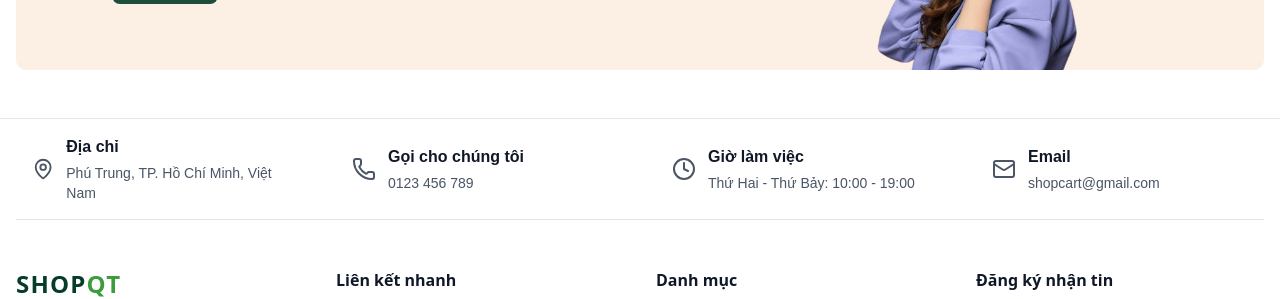
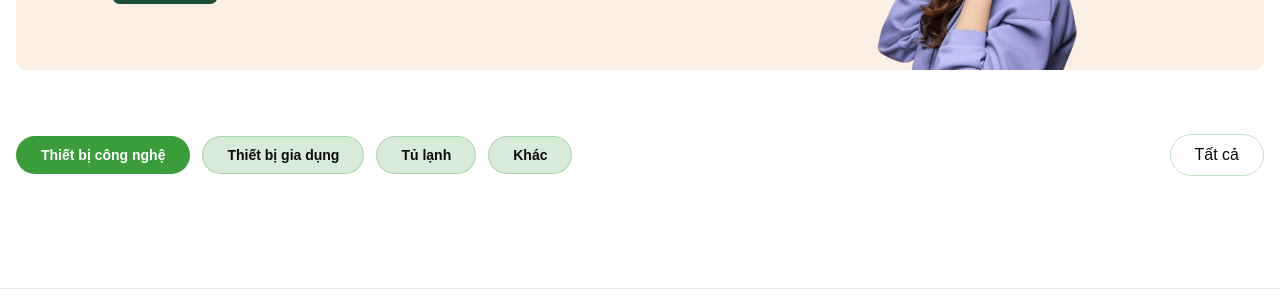
Before and after one commit to QuocTien2k/shop-nextjs, a Next.js app: page / in a window 1280 px wide. Shown: the part 258-557 px from the top of the page. Built offline with nearby package versions, Linux system fonts and the light colour scheme; no server answers.

Commit message:
create,custom section product-tab bar

```diff
--- a/app/(client)/page.tsx
+++ b/app/(client)/page.tsx
@@ -1,10 +1,14 @@
 import Container from "@/components/Container";
 import HomeBanner from "@/components/Section/HomeBanner";
+import ProductGrid from "@/components/Section/ProductGrid";
 
 const Home = () => {
   return (
-    <Container>
+    <Container className="">
       <HomeBanner />
+      <div className="py-16">
+        <ProductGrid />
+      </div>
     </Container>
   );
 };
--- /dev/null
+++ b/components/Section/HomeTabBar.tsx
@@ -0,0 +1,41 @@
+import { productType } from "@/constants/data";
+import Link from "next/link";
+
+interface Props {
+  selectedTab: string;
+  onTabSelect: (tab: string) => void;
+}
+
+const HomeTabBar = ({ selectedTab, onTabSelect }: Props) => {
+  return (
+    <div className="flex items-center justify-between flex-wrap gap-5">
+      {/*Left */}
+      <div className="flex items-center gap-3 text-sm font-semibold">
+        {productType?.map((item) => (
+          <button
+            onClick={() => onTabSelect(item?.title)}
+            key={item?.title}
+            className={`border border-shop_light_green/30 px-4 py-1.5 md:px-6 md:py-2
+                rounded-full hover:bg-shop_light_green hover:border-shop_light_green
+                hover:text-white hoverEffect
+                ${selectedTab === item?.title ? "bg-shop_light_green text-white border-shop_light_green" : "bg-shop_light_green/20"}`}
+          >
+            {item?.title}
+          </button>
+        ))}
+      </div>
+
+      {/*Right */}
+      <Link
+        href={"/shop"}
+        className={`border border-shop_light_green/30 px-4 py-1.5 md:px-6 md:py-2
+                rounded-full hover:bg-shop_light_green hover:border-shop_light_green
+                hover:text-white hoverEffect`}
+      >
+        Tất cả
+      </Link>
+    </div>
+  );
+};
+
+export default HomeTabBar;
--- /dev/null
+++ b/components/Section/ProductGrid.tsx
@@ -0,0 +1,19 @@
+"use client";
+
+import { useState } from "react";
+import HomeTabBar from "./HomeTabBar";
+import { productType } from "@/constants/data";
+
+const ProductGrid = () => {
+  const [product, setProduct] = useState([]);
+  const [loading, settLoading] = useState(false);
+  const [selectedTab, setSelectedTab] = useState(productType[0]?.title || "");
+
+  return (
+    <div>
+      <HomeTabBar selectedTab={selectedTab} onTabSelect={setSelectedTab} />
+    </div>
+  );
+};
+
+export default ProductGrid;
--- a/sanity/schemaTypes/index.ts
+++ b/sanity/schemaTypes/index.ts
@@ -8,7 +8,6 @@
 import { blogCategoryType } from "./blogCategoryType";
 import { authorType } from "./authorType";
 import { addressType } from "./addressType";
-import { userType } from "./userType";
 
 export const schema: { types: SchemaTypeDefinition[] } = {
   types: [
@@ -21,6 +20,5 @@
     blogCategoryType,
     authorType,
     addressType,
-    userType,
   ],
 };
```
